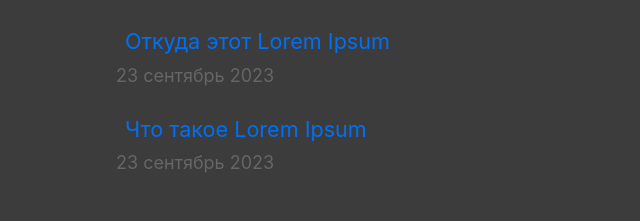
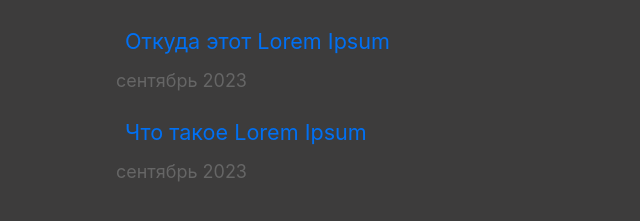
Before and after one commit to DimkaVeselov/next-blog, a Next.js app: page / in a window 1280 px wide. Shown: the part 413-634 px from the top of the page, without its empty margins (218-858 px from the left). Built offline with nearby package versions, Linux system fonts and the light colour scheme.

Commit message:
поменял локализацию даты

```diff
--- a/components/date.js
+++ b/components/date.js
@@ -6,7 +6,7 @@ export default function Date({ dateString }) {
 
 	return (
 		<time dateTime={dateString}>
-			{format(date, 'd LLLL yyyy', { locale: ru })}
+			{format(date, 'LLLL yyyy', { locale: ru })}
 		</time>
 	);
 }
--- a/pages/index.jsx
+++ b/pages/index.jsx
@@ -36,7 +36,7 @@ export default function Home({ allPostsData }) {
 						<li className={utilStyles.listItem} key={id}>
 							<Link href={`/posts/${id}`}>{title}</Link>
 							<br />
-							<small className={utilStyles.lightText}>
+							<small className={[utilStyles.lightText, utilStyles.mainDate ].join(' ')}>
 								<Date dateString={date} />
 							</small>
 						</li>
--- a/styles/utils.module.scss
+++ b/styles/utils.module.scss
@@ -52,7 +52,14 @@
 }
 
 .lightText {
+	display: flex;
+	justify-content: flex-end;
 	color: #666;
+	margin-top: 0.5em;
+
+	&.mainDate {
+			justify-content: flex-start;
+	}
 }
 
 
```
